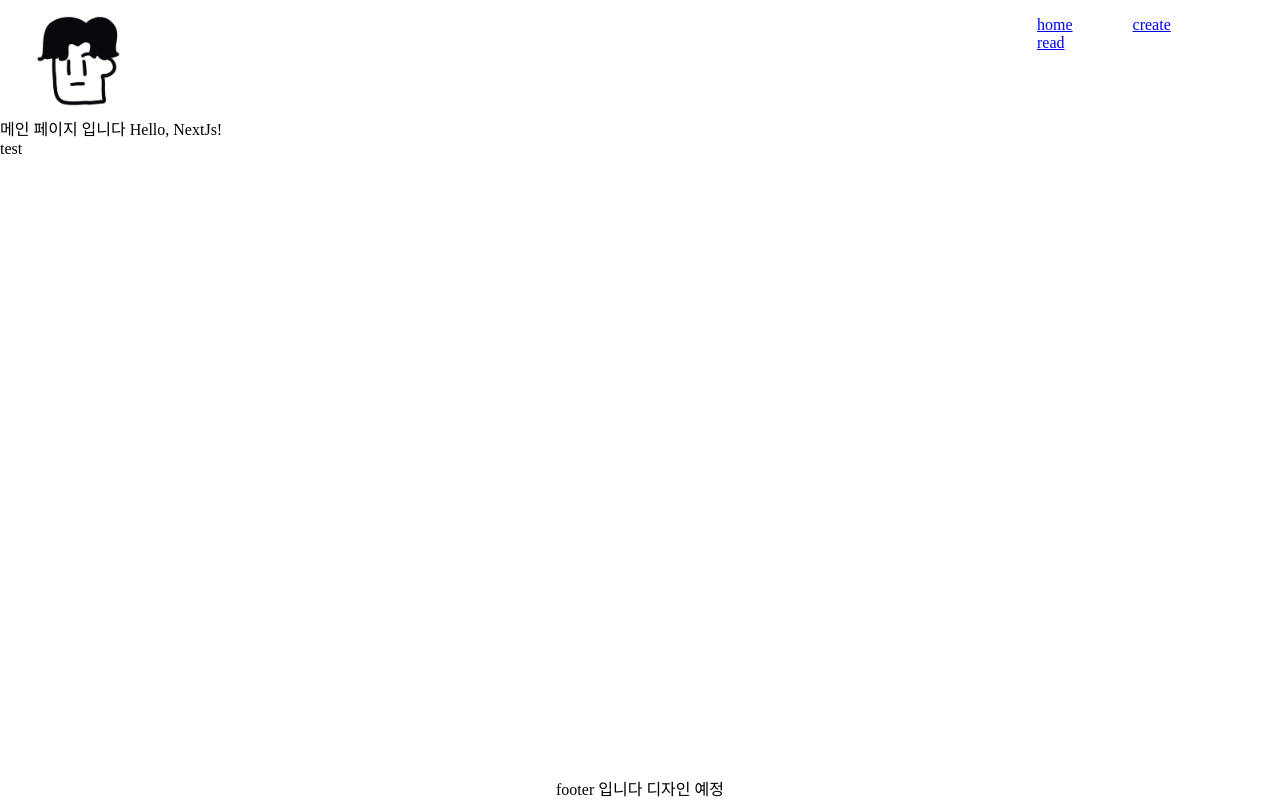
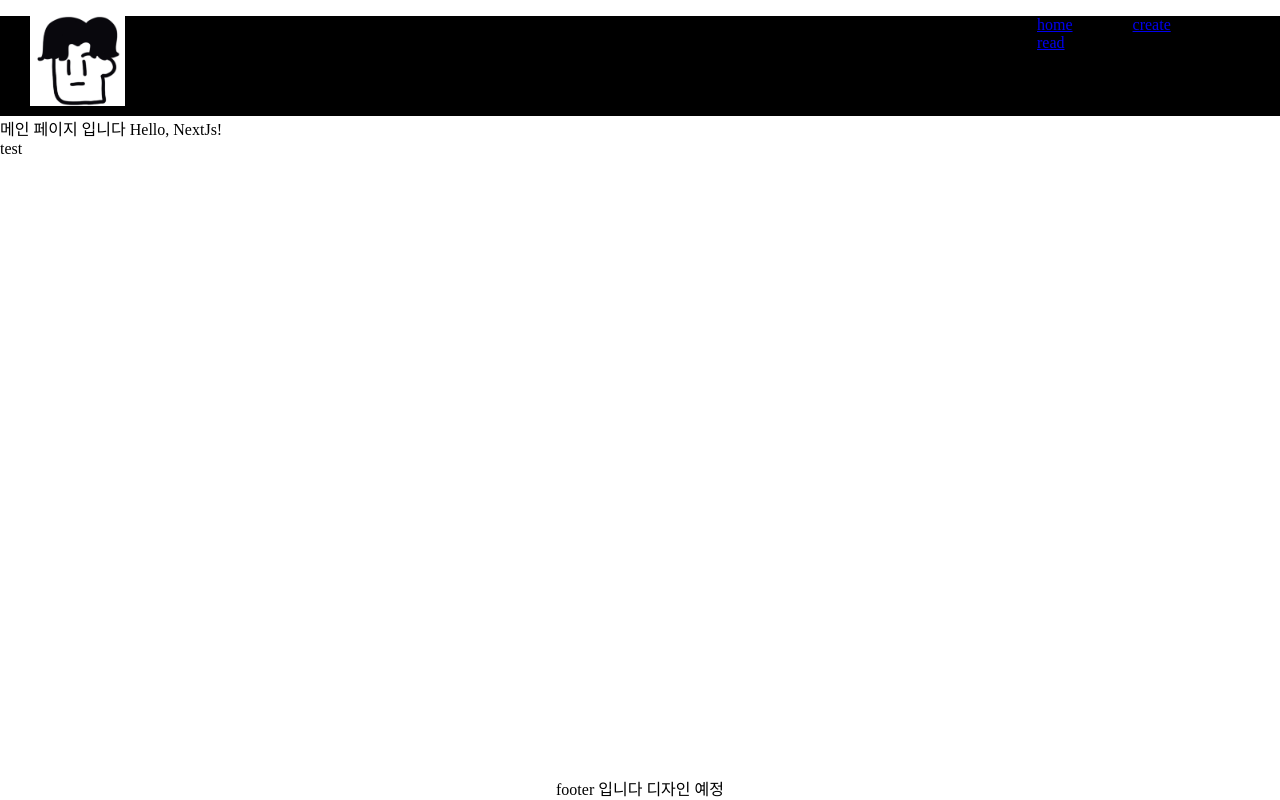
Before and after one commit to ddpound/practice3, a Next.js app: page / in a window 1280 px wide. Built offline with nearby package versions, Linux system fonts and the light colour scheme.

Commit message:
디자인 간단하게 수정, footer

```diff
--- a/src/app/components/boardBox/BoardBox.js
+++ b/src/app/components/boardBox/BoardBox.js
@@ -4,7 +4,7 @@ const BoardBox = ({board, index}) =>{
     return (
         <>
             <div className="board-warpper" key={index}>
-                <Link href={"http://localhost:3000/read/" + board._id}>
+                <Link href={"http://localhost:3000/read/" +board._id}>
                     <div className="board-box">
                         <div className="board-box-header">
                             <h3>{board.title}</h3>
--- a/src/app/globals.css
+++ b/src/app/globals.css
@@ -5,6 +5,8 @@ body{
 header{
   width: 100%;
   height: 100px;
+  color: white;
+  background-color: black;
 }
 
 header li{
@@ -36,6 +38,6 @@ footer{
   height: auto;
 }
 
-.board-warrper{
-  width: 30%;
+.board-warpper{
+  border: 2px solid black;
 }
```
